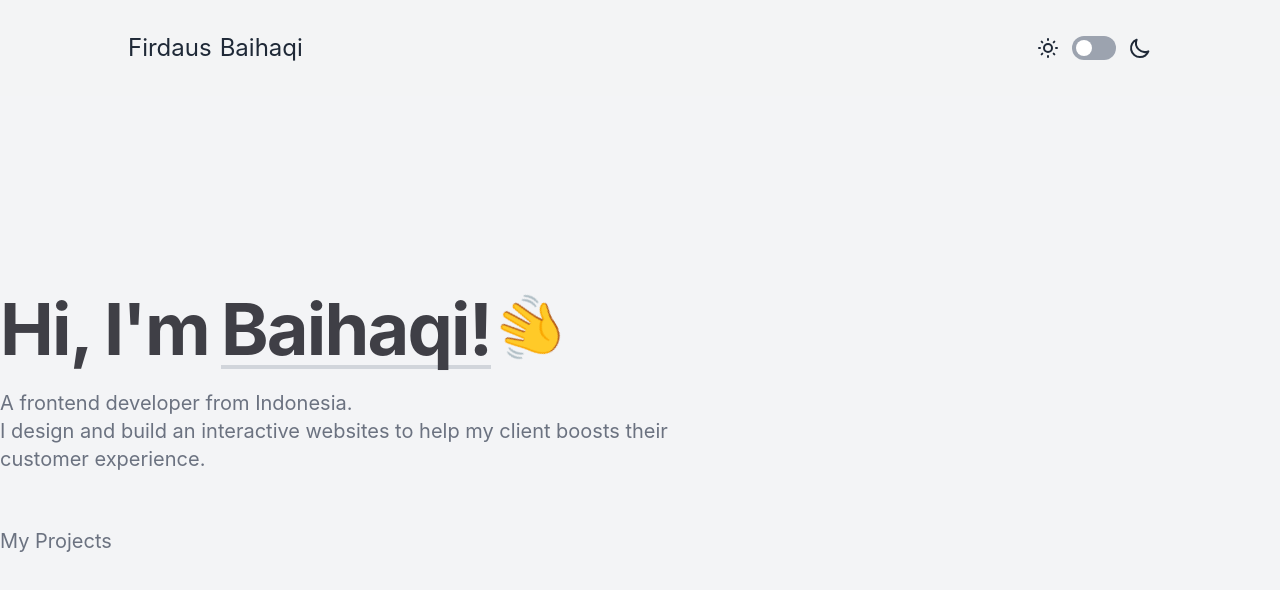
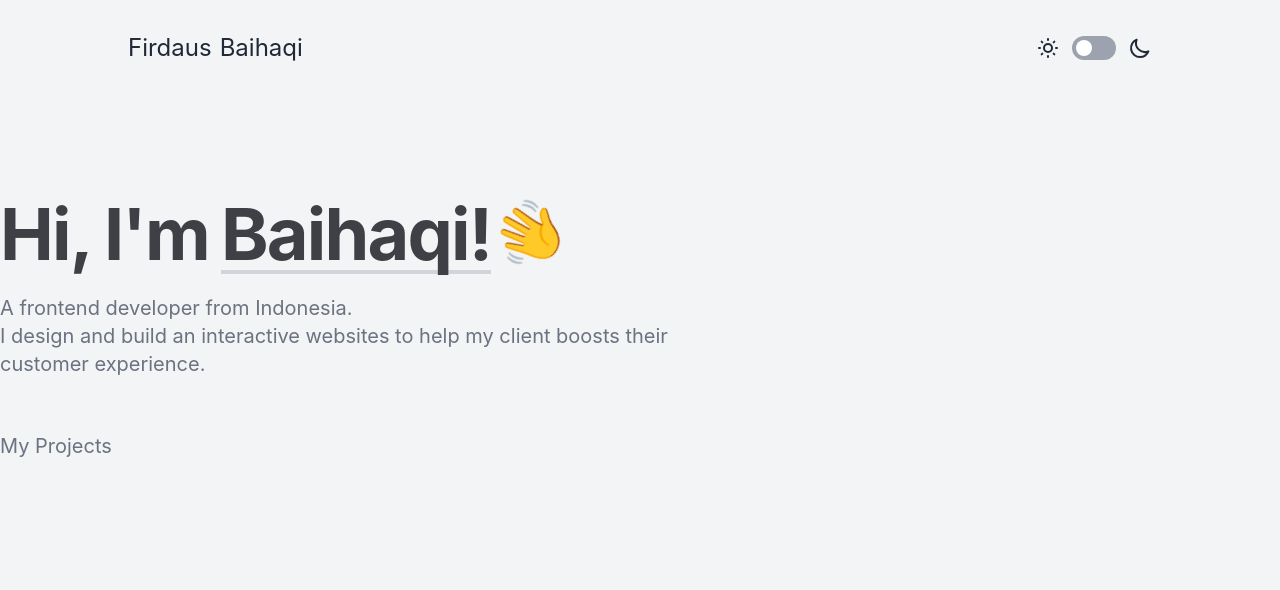
Before and after one commit to firdausbaihaqi/next-js-portfolio, a Next.js app: page /Home/Bio in a window 1280 px wide. Shown: the top 590 px of the page. Built offline with nearby package versions, Linux system fonts and the light colour scheme.

Commit message:
fix layouting

```diff
--- a/layout/navbar.jsx
+++ b/layout/navbar.jsx
@@ -4,7 +4,7 @@ import Toggle from "../components/UI/Toggle";
 import { motion, AnimatePresence } from "framer-motion";
 import { useRouter } from "next/router";
 
-function Navbar({ delayNavbar }) {
+function Navbar() {
   const router = useRouter();
 
   const [prevScrollPos, setPrevScrollPos] = useState(0);
@@ -40,7 +40,7 @@ function Navbar({ delayNavbar }) {
     <motion.nav
       initial={{ y: -100 }}
       animate={{ y: 0 }}
-      transition={{ delay: delayNavbar ? 2 : 0.2 }}
+      transition={{ delay: router.asPath == "/" ? 1 : 0.2 }}
       className={
         "sticky w-full ease-in-out z-[9999] transition-all duration-500 " +
         (visible ? " top-0" : " -top-28")
@@ -52,10 +52,10 @@ function Navbar({ delayNavbar }) {
           <div
             className={
               "text-lg md:text-2xl hover:text-gray-700 dark:hover:text-gray-300 duration-300 transition-all" +
-              (showName && " -translate-y-32")
+              (router.asPath == "/" && " -translate-y-32")
             }
           >
-            <Link href="/">
+            <Link href="/" scroll={false}>
               <a>
                 <span className="mr-2 border-blue-600 dark:border-blue-500">
                   Firdaus
--- a/pages/Home/Bio.jsx
+++ b/pages/Home/Bio.jsx
@@ -1,5 +1,4 @@
 import { motion } from "framer-motion";
-import Loader from "../../components/UI/Loader";
 import Link from "next/link";
 
 const waveVariant = {
@@ -16,8 +15,8 @@ const waveVariant = {
 
 function Bio() {
   return (
-    <div className="relative z-10 flex min-h-[80vh] mt-20 sm:mt-[10%] -translate-y-20">
-      <div className="w-full mt-auto mb-auto -translate-y-10 md:w-2/3">
+    <div className="relative z-10 flex h-full mt-20 lg:mt-[8%] 2xl:mt-[15%] ">
+      <div className="w-full md:w-2/3">
         {/* greeting */}
         <div className="text-5xl font-bold tracking-tight md:flex md:text-7xl">
           Hi, <span className="hidden ml-3 md:inline">I&apos;m</span>
@@ -80,7 +79,7 @@ function Bio() {
         </div>
 
         <div>
-          <Link href="/Projects">
+          <Link href="/Projects" scroll={false}>
             <button className="mt-5 text-xl text-gray-500 duration-300 hover:underline dark:text-gray-400 dark:hover:text-gray-300 underline-offset-8 group">
               My Projects{" "}
               <i className="text-lg duration-300 fas fa-arrow-right group-hover:ml-2"></i>
--- a/pages/Home/Intro2.jsx
+++ b/pages/Home/Intro2.jsx
@@ -55,7 +55,7 @@ function Intro2({ setShowIntro }) {
   };
 
   return (
-    <div className="inset-0 z-50 min-h-[80vh]">
+    <div className="inset-0 z-50">
       <div className="mt-[30%] flex flex-col items-center w-full h-full lg:justify-between lg:items-start lg:flex-row 2xl:px-5 sm:mt-[10%]">
         {/* left text */}
         {/* With the beauty of design, and the art of programming */}
```
